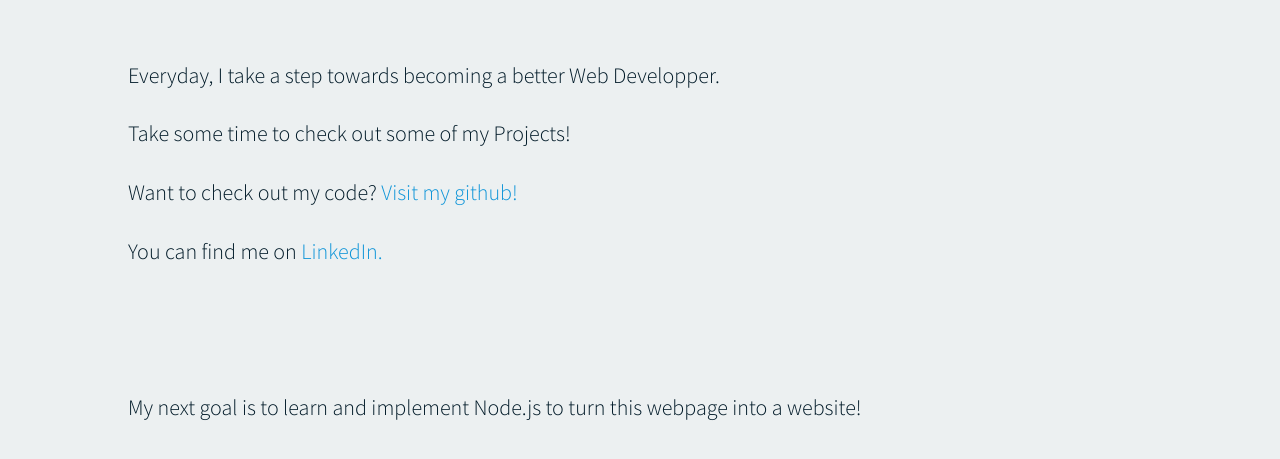
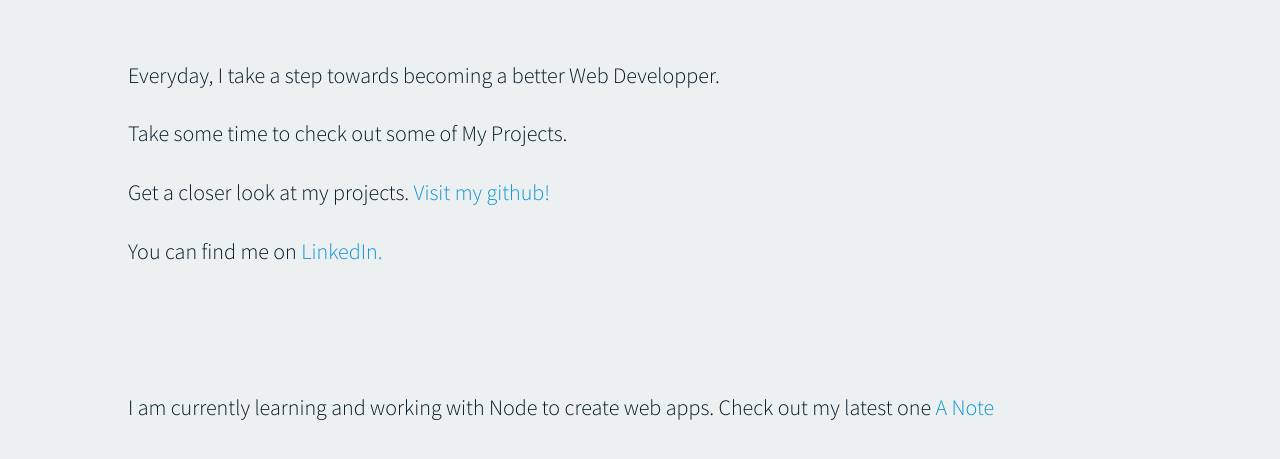
Before and after one commit to yanstefanovich/yanstefanovich.github.io, a plain HTML site: page index.html in a window 1280 px wide. Shown: the part 195-654 px from the top of the page. Drawn offline with Linux system fonts and the light colour scheme.

Commit message:
Changed body text

```diff
--- a/index.html
+++ b/index.html
@@ -36,9 +36,9 @@
 
     <section class="intro-section">
       <p>Everyday, I take a step towards becoming a better Web Developper.</p>
-      <p>Take some time to check out some of my Projects!</p>
+      <p>Take some time to check out some of My Projects.</p>
 
-      <p>Want to check out my code?
+      <p>Get a closer look at my projects.
         <a target="_blank"
          href="https://github.com/yanstefanovich">Visit my github!</a>
       </p>
@@ -46,8 +46,9 @@
         <a target="_blank"
          href="https://www.linkedin.com/in/yan-stefanovich-89614610a/">LinkedIn.</a>
       </p>
-      <p>My next goal is to learn and implement Node.js to turn this webpage
-         into a website!</p>
+      <p>I am currently learning and working with Node to create web apps.
+         Check out my latest one
+         <a href="https://stormy-scrubland-39688.herokuapp.com/">A Note</a></p>
     </section>
 
   </body>
```
